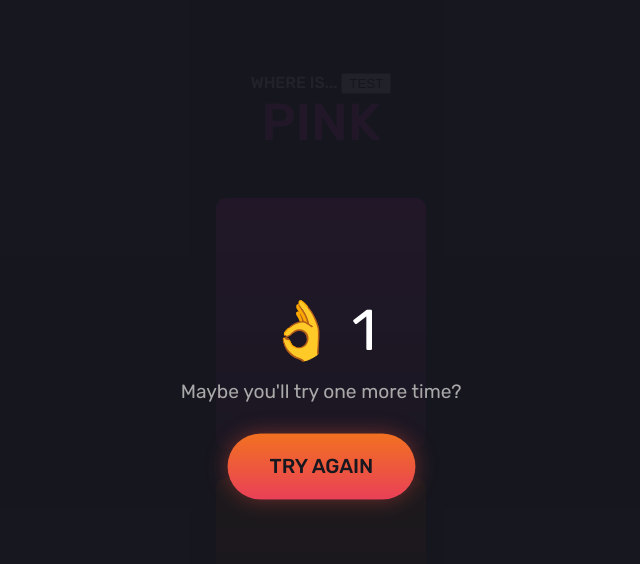
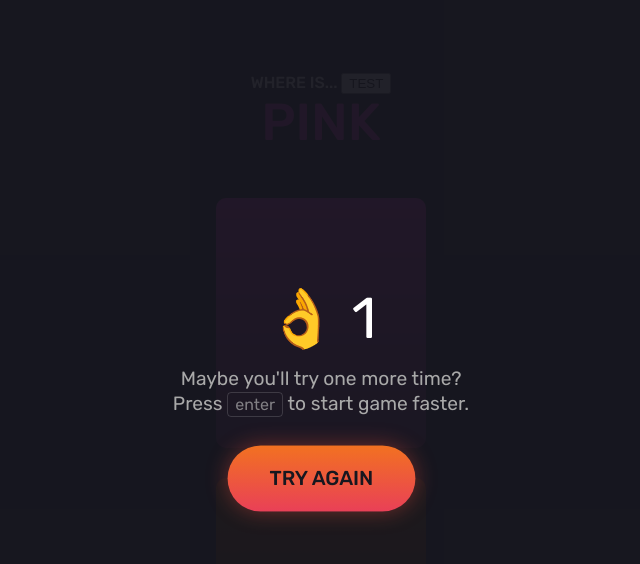
Before and after one commit to kstawinski/pickcolor.fun, a Vue app: page /game in a window 1280 px wide. Both pictures are taken after a click on the button 640 px from the left and 322 px from the top of the page. Shown: the top 564 px of the page, without its empty margins (319-959 px from the left). Built offline with nearby package versions, Linux system fonts and the light colour scheme.

Commit message:
Add info about Enter behavior on desktop devices

```diff
--- a/src/components/Summary.vue
+++ b/src/components/Summary.vue
@@ -2,7 +2,10 @@
   <div class="summary">
     <div class="summary_container">
       <div class="summary_result">👌 <span class="summary_score">{{ getLastScore() }}</span></div>
-      <p class="summary_text">Maybe you'll try one more time?</p>
+      <p class="summary_text">
+        Maybe you'll try one more time?
+        <span class="summary_hint">Press <code>enter</code> to start game faster.</span>
+      </p>
       <button class="button button_animated" @click="redirectToGame">Try again</button>
     </div>
   </div>
@@ -45,6 +48,9 @@ export default {
   top: 0;
   left: 0;
 
+    &_hint {
+      display: none;
+    }
     &_container {
       text-align: center;
       padding: 0 20px;
@@ -61,4 +67,20 @@ export default {
       line-height: 1.3;
     }
 }
+// Desktop UI
+@media (min-width: 769px) {
+  .summary {
+    &_hint {
+      display: block;
+
+        code {
+          padding: 2px 7px;
+          border-radius: 4px;
+          color: rgba(#c5c5c5, 0.6);
+          border: 1px solid rgba(#ffffff, 0.15);
+          font-size: 16px;
+        }
+    }
+  }
+}
 </style>
```
